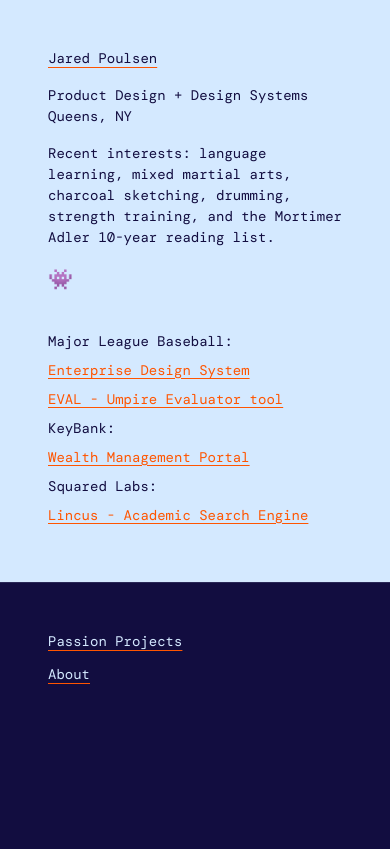
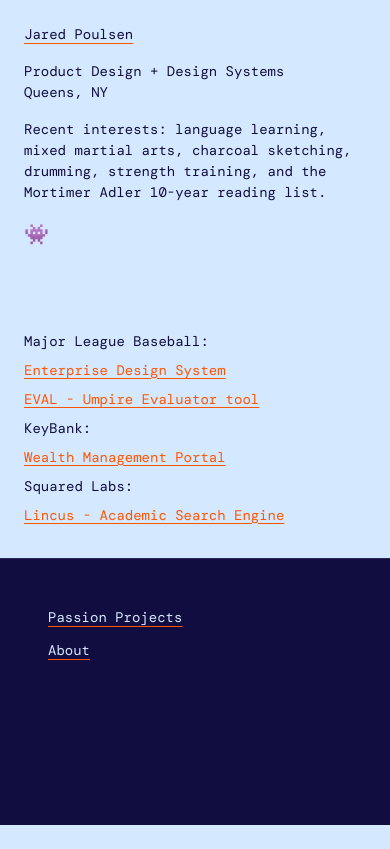
Before and after one commit to jpoudesign/ux-portfolio, a React (Vite) app: page / in a window 390 px wide. Built offline with nearby package versions, Linux system fonts and the light colour scheme; a web font is replaced by a local one.

Commit message:
Use HashRouter and add 404.html for GitHub Pages

```diff
--- a/index.html
+++ b/index.html
@@ -3,7 +3,7 @@
   <head>
     <meta charset="UTF-8" />
     <link rel="icon" type="image/svg+xml" href="/vite.svg" />
-    <meta name="viewport" content="width=device-width, initial-scale=1.0" />
+    <meta name="viewport" content="width=device-width, initial-scale=1.0, viewport-fit=cover" />
     <link rel="preconnect" href="https://fonts.googleapis.com" />
     <link rel="preconnect" href="https://fonts.gstatic.com" crossorigin />
     <link href="https://fonts.googleapis.com/css2?family=DM+Mono:ital,wght@0,300;0,400;0,500;1,400&family=DM+Sans:ital,wght@0,400;0,700;1,400&display=swap" rel="stylesheet" />
--- a/src/App.css
+++ b/src/App.css
@@ -63,6 +63,14 @@
   }
 }
 
+/* Safe area support for iPhone notch/home indicator */
+html, body, #root {
+  margin: 0;
+  padding: 0;
+  min-height: 100%;
+  background: var(--surface-light);
+}
+
 /* Reset heading margins */
 h1, h2, h3, h4 {
   margin: 0;
@@ -118,6 +126,9 @@
 /* ===== Layout ===== */
 .layout {
   min-height: 100vh;
+  min-height: 100dvh;
+  padding-top: env(safe-area-inset-top);
+  padding-bottom: env(safe-area-inset-bottom);
   background: var(--bg-dark);
   color: var(--text);
   overflow-x: visible;
@@ -152,6 +163,12 @@
   padding: var(--space-12) var(--space-12) var(--space-4);
 }
 
+@media (max-width: 768px) {
+  .layout--home .header {
+    padding: var(--space-6) var(--space-6) var(--space-4);
+  }
+}
+
 .brand {
   font-family: var(--font-body-alt);
   font-weight: 400;
@@ -184,6 +201,15 @@
   background: var(--on-surface-light);
   transition: all 0.3s ease;
   transform-origin: center;
+}
+
+.hamburger[aria-expanded="true"] {
+  background: var(--surface-dark);
+  border-radius: 4px;
+}
+
+.hamburger[aria-expanded="true"] span {
+  background: var(--on-surface-dark);
 }
 
 .hamburger[aria-expanded="true"] span:nth-child(1) {
@@ -313,7 +339,10 @@
 
 @media (max-width: 768px) {
   .home-content {
-    padding: 0 var(--space-12) var(--space-12);
+    padding: 0 var(--space-6) var(--space-6);
+  }
+  .home-footer {
+    padding: var(--space-6);
   }
 }
 
@@ -635,6 +664,12 @@
   align-items: center;
 }
 
+@media (max-width: 768px) {
+  .hook-section {
+    padding: 2rem var(--space-6);
+  }
+}
+
 .hook-content {
   position: relative;
   z-index: 1;
@@ -648,6 +683,7 @@
 @media (max-width: 768px) {
   .hook-content {
     max-width: none;
+    padding: 0 var(--space-4);
   }
 }
 
--- a/src/components/ProcessCard.tsx
+++ b/src/components/ProcessCard.tsx
@@ -1,5 +1,6 @@
 import { useState } from 'react';
 import Lightbox from './Lightbox';
+import { assetUrl } from '../utils/assetUrl';
 
 export interface ProcessCardData {
   header: string;
@@ -24,14 +25,14 @@
           <h3 className="process-card-header">
             {data.header}
             {data.headerImage && (
-              <img src={data.headerImage} alt="" className="process-card-header-img" />
+              <img src={assetUrl(data.headerImage)} alt="" className="process-card-header-img" />
             )}
           </h3>
         )}
         <p className="process-card-text">{data.text}</p>
         {data.image && (
           <div className="process-card-image">
-            <img src={data.image} alt={data.header} />
+            <img src={assetUrl(data.image)} alt={data.header} />
           </div>
         )}
         <button
@@ -49,7 +50,7 @@
         isOpen={lightboxOpen}
         onClose={() => setLightboxOpen(false)}
         title={data.header}
-        image={data.lightboxImage ?? data.image}
+        image={(data.lightboxImage ?? data.image) ? assetUrl(data.lightboxImage ?? data.image!) : undefined}
       >
         {data.lightboxContent ?? <p>{data.text}</p>}
       </Lightbox>
--- a/src/pages/AboutPage.tsx
+++ b/src/pages/AboutPage.tsx
@@ -1,3 +1,5 @@
+import { assetUrl } from '../utils/assetUrl';
+
 export default function AboutPage() {
   return (
     <>
@@ -5,7 +7,7 @@
         <section className="about-hero">
           <div className="about-photo-wrap">
           <img
-            src="/assets/jared.jpg"
+            src={assetUrl('/assets/jared.jpg')}
             alt="Jared Poulsen"
             className="about-photo"
             onError={(e) => {
--- a/src/pages/HomePage.tsx
+++ b/src/pages/HomePage.tsx
@@ -1,6 +1,7 @@
 import { Link } from 'react-router-dom';
 import { useState } from 'react';
 import { getProject } from '../data/projects';
+import { assetUrl } from '../utils/assetUrl';
 
 export default function HomePage() {
   const [hoverImage, setHoverImage] = useState<string | null>(null);
@@ -73,7 +74,7 @@
         </div>
         {hoverImage && (
           <div className="home-project-hover-image">
-            <img src={hoverImage} alt="" />
+            <img src={assetUrl(hoverImage!)} alt="" />
           </div>
         )}
       </section>
--- a/src/pages/ProjectPage.tsx
+++ b/src/pages/ProjectPage.tsx
@@ -2,6 +2,7 @@
 import { useEffect, useRef, useState } from 'react';
 import HorizontalScrollSection from '../components/HorizontalScrollSection';
 import { getProject } from '../data/projects';
+import { assetUrl } from '../utils/assetUrl';
 
 export default function ProjectPage() {
   const { slug } = useParams<{ slug: string }>();
@@ -83,7 +84,7 @@
       {/* Hook Section */}
       <section
         className="hook-section"
-        style={project.hook.backgroundImage ? { backgroundImage: `url(${project.hook.backgroundImage})`, backgroundSize: 'cover', backgroundPosition: 'center' } : undefined}
+        style={project.hook.backgroundImage ? { backgroundImage: `url(${assetUrl(project.hook.backgroundImage)})`, backgroundSize: 'cover', backgroundPosition: 'center' } : undefined}
       >
         <div className="hook-content">
           {project.hook.lines.map((line, i) => {
@@ -108,7 +109,7 @@
           <div className="project-info-visuals">
             {project.info.image ? (
               <div className="project-info-image-wrap">
-                <img src={project.info.image} alt="Project details" className="project-info-image" />
+                <img src={assetUrl(project.info.image)} alt="Project details" className="project-info-image" />
               </div>
             ) : (
               <div className="visual-placeholder">
@@ -177,7 +178,7 @@
             <h1 className="chaos-intro-word">CHAOS</h1>
           </div>
           <div className="chaos-intro-image-wrap">
-            <img src="/assets/chaos-board.png" alt="" className="chaos-intro-image" />
+            <img src={assetUrl('/assets/chaos-board.png')} alt="" className="chaos-intro-image" />
           </div>
         </div>
       </section>
@@ -202,7 +203,7 @@
             <h1 className="order-intro-word">ORDER</h1>
           </div>
           <div className="order-intro-image-wrap">
-            <img src="/assets/chaos-board.png" alt="" className="order-intro-image" />
+            <img src={assetUrl('/assets/chaos-board.png')} alt="" className="order-intro-image" />
           </div>
         </div>
       </section>
--- /dev/null
+++ b/src/utils/assetUrl.ts
@@ -0,0 +1,8 @@
+/** Resolve asset path with Vite base URL (required for GitHub Pages subpath) */
+export function assetUrl(path: string): string {
+  if (!path) return path;
+  if (path.startsWith('http://') || path.startsWith('https://')) return path;
+  const base = import.meta.env.BASE_URL;
+  const normalized = path.startsWith('/') ? path.slice(1) : path;
+  return `${base}${normalized}`;
+}
```
